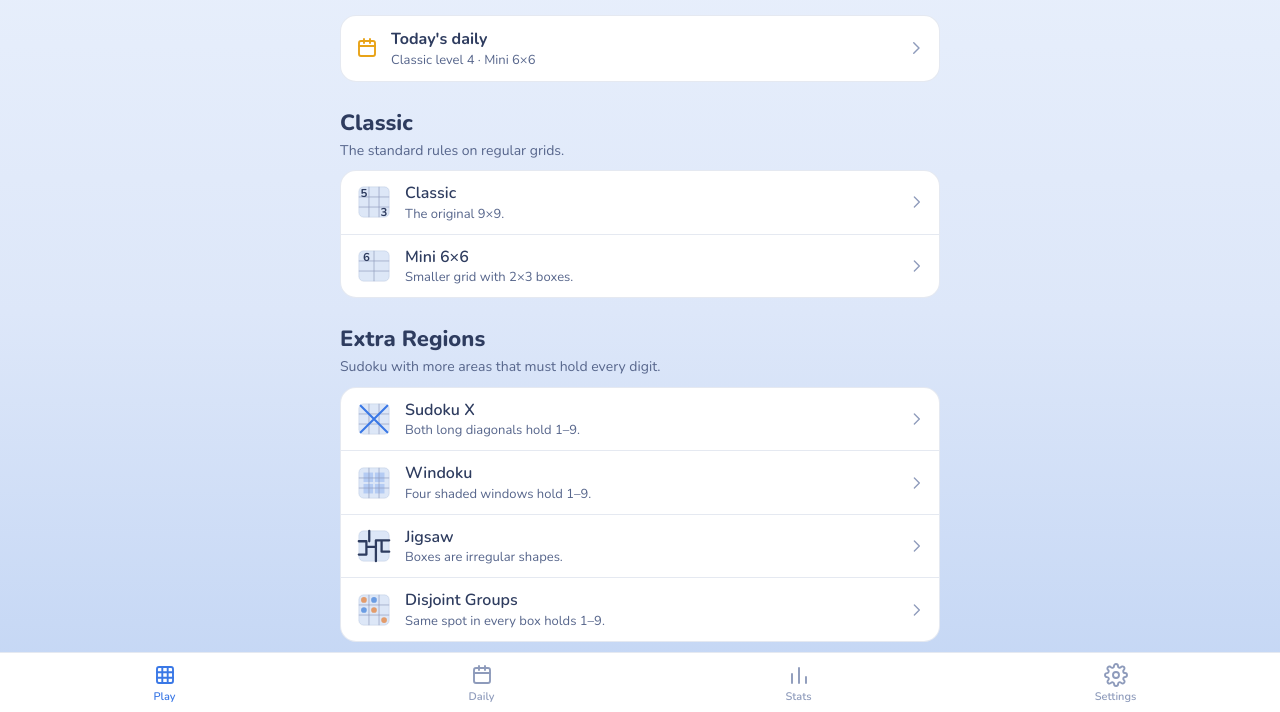
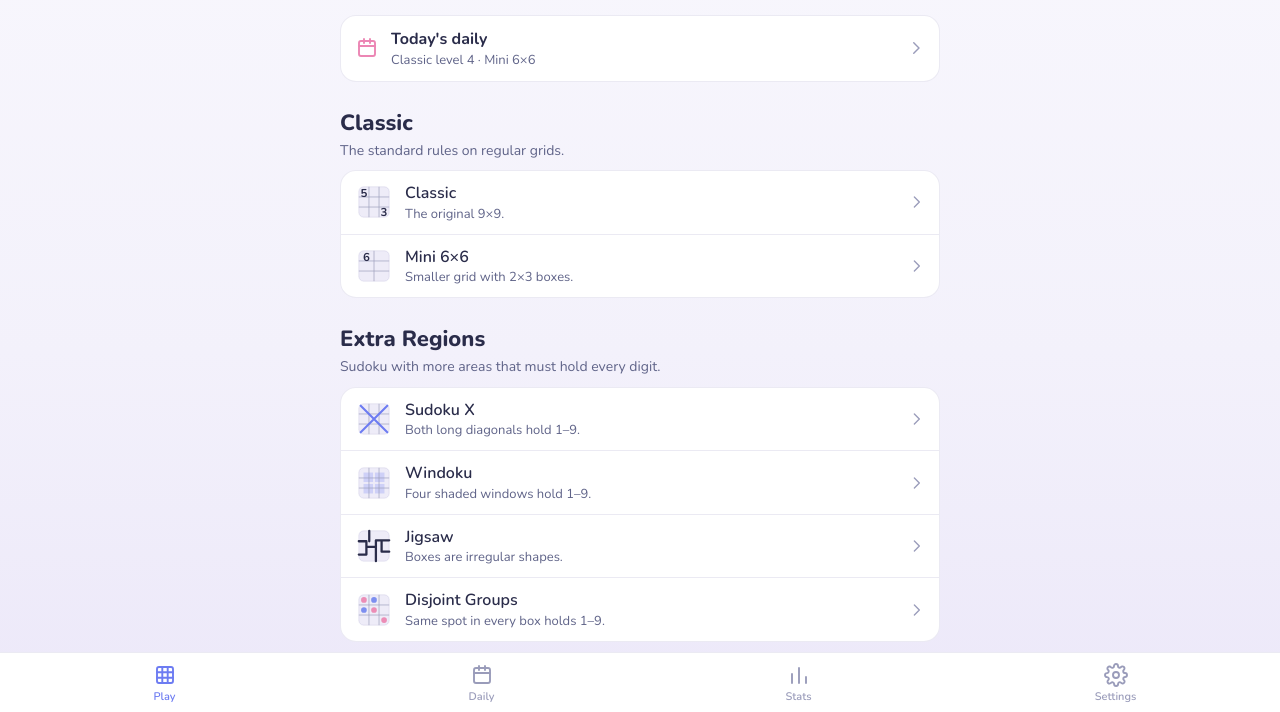
Before and after one commit to Scourmya/sudoku, a website with bundled scripts: page index.html in a window 1280 px wide. Shown: the part 88-800 px from the top of the page. Built offline with nearby package versions, Linux system fonts and the light colour scheme.

Commit message:
Redo play controls after sketch, add pink, blue and purple palette
- Number keys always in two rows on a rounded panel
- Dock: Undo, notes toggle with rules badge, Erase, Hint below
- Reset moves to the gear menu and asks first
- New Light and Dark palette, pink replaces yellow, gradient level star
- Bump service worker cache to sudoku-v4

```diff
--- a/css/style.css
+++ b/css/style.css
@@ -1,47 +1,55 @@
 :root{
-  --bg:#e3ebf9;
-  --bg-gradient:linear-gradient(180deg,#e9f0fc 0%,#dde7f9 50%,#c2d5f4 100%);
+  --bg:#f6f5fc;
+  --bg-gradient:linear-gradient(180deg,#f8f7fd 0%,#f3f1fb 55%,#ece8f9 100%);
   --surface:#ffffff;
-  --surface-2:#dde7f7;
-  --ink:#2e3c5f;
-  --ink-soft:#56658b;
-  --ink-faint:#8e9bbb;
-  --line:rgba(55,85,145,.13);
-  --accent:#3a78e6;
+  --surface-2:#eeecf8;
+  --ink:#2a2c4a;
+  --ink-soft:#5f6388;
+  --ink-faint:#9a9cba;
+  --line:rgba(72,62,150,.11);
+  --accent:#6d7cf2;
   --accent-ink:#fff;
-  --accent-soft:rgba(58,120,230,.12);
-  --good:#2b8a5a;
-  --error:#d9434b;
-  --warm:#e8a317;
+  --accent-soft:rgba(109,124,242,.12);
+  --purple:#9a7ff0;
+  --pink:#ec86b4;
+  --good:#3a9b78;
+  --error:#e0536e;
+  --warm:#ec86b4;
   --board-bg:#ffffff;
-  --grid-thin:#8fa9db;
-  --grid-thick:#5a7cbe;
-  --hl-peer:#e8eff9;
-  --hl-same:rgba(58,120,230,.14);
-  --hl-selected:#bfe0f3;
-  --hl-error:#fde4e6;
-  --hl-hint-area:rgba(232,163,23,.16);
-  --ring:#47c0f1;
-  --note-circle:#c6ecfb;
-  --window:rgba(58,120,230,.09);
-  --tint-a:rgba(240,175,80,.13);
-  --tint-b:rgba(90,150,230,.12);
-  --tint-c:rgba(100,190,130,.13);
-  --tint-d:rgba(210,120,200,.11);
-  --thermo:rgba(46,60,95,.13);
-  --parity:rgba(46,60,95,.09);
+  --grid-thin:#dcd9f0;
+  --grid-thick:#9a98dc;
+  --hl-peer:#f4f2fd;
+  --hl-same:rgba(109,124,242,.14);
+  --hl-selected:#e3e7fe;
+  --hl-error:#fde6ec;
+  --hl-hint-area:rgba(236,134,180,.15);
+  --ring:#a48af2;
+  --note-circle:rgba(154,127,240,.2);
+  --window:rgba(109,124,242,.09);
+  --tint-a:rgba(236,134,180,.13);
+  --tint-b:rgba(109,140,242,.12);
+  --tint-c:rgba(90,190,170,.13);
+  --tint-d:rgba(154,127,240,.13);
+  --thermo:rgba(42,44,74,.12);
+  --parity:rgba(42,44,74,.08);
   --disjoint-opacity:.18;
-  --dock:#7fa3dc;
-  --dock-ink:#ffffff;
-  --level-bar:#cddbf4;
-  --track-off:#4d6595;
-  --key-face:linear-gradient(180deg,#ffffff 0%,#edf2fb 100%);
-  --key-shadow:0 4px 0 #b4c7e9,0 7px 12px rgba(60,90,150,.22);
-  --hud-face:linear-gradient(180deg,#ffffff 0%,#e8eff9 100%);
-  --hud-shadow:0 3px 0 #b7c9ea,0 5px 10px rgba(60,90,150,.18);
-  --digit-given:#3a4869;
-  --digit-entry:#2f6fdc;
-  --shadow:0 1px 2px rgba(46,60,95,.06),0 4px 14px rgba(46,60,95,.07);
+  --deck:linear-gradient(135deg,#eceefd 0%,#efebfb 55%,#f8ebf4 100%);
+  --deck-2:linear-gradient(135deg,#e1e5fc 0%,#e7e0f9 55%,#f3dfee 100%);
+  --deck-shadow:0 -6px 24px rgba(90,80,170,.08);
+  --dock-ink:#6b6e93;
+  --level-bar:#ebe9f8;
+  --track-off:#dedbf2;
+  --track-word:#8f8fb4;
+  --track-on:linear-gradient(90deg,#7b8cf4,#a487f0);
+  --key-face:#ffffff;
+  --key-shadow:0 2px 0 #e0ddf3,0 6px 14px rgba(90,80,170,.12);
+  --hud-face:#ffffff;
+  --hud-shadow:0 2px 0 #e0ddf3,0 5px 12px rgba(90,80,170,.11);
+  --star-a:#f29bc1;
+  --star-b:#a487f0;
+  --digit-given:#2a2c4a;
+  --digit-entry:#6670ee;
+  --shadow:0 1px 2px rgba(42,44,74,.05),0 4px 14px rgba(72,62,150,.07);
   --font-ui:"Nunito",-apple-system,BlinkMacSystemFont,"Segoe UI",Roboto,sans-serif;
   --font-display:"Nunito",-apple-system,BlinkMacSystemFont,"Segoe UI",Roboto,sans-serif;
   --font-digits:"Nunito",ui-rounded,"SF Pro Rounded",-apple-system,sans-serif;
@@ -52,48 +60,59 @@
 :root[data-theme="paper"]{
   --bg:#f3efe6;--bg-gradient:linear-gradient(180deg,#f5f1e8,#efe9dc);--surface:#fffdf8;--surface-2:#ebe5d8;--ink:#1d2230;--ink-soft:#585e6d;--ink-faint:#8f939d;
   --line:rgba(29,34,48,.11);--accent:#3b52c4;--accent-soft:rgba(59,82,196,.11);--error:#c23b3b;--warm:#d49a1f;
+  --purple:#3b52c4;--pink:#c9553f;--good:#2b8a5a;
   --board-bg:#fffdf8;--grid-thin:rgba(29,34,48,.2);--grid-thick:#262b3a;--hl-peer:rgba(59,82,196,.065);
-  --hl-same:rgba(59,82,196,.2);--hl-selected:rgba(59,82,196,.2);--hl-error:rgba(194,59,59,.13);
+  --hl-same:rgba(59,82,196,.2);--hl-selected:rgba(59,82,196,.2);--hl-error:rgba(194,59,59,.13);--hl-hint-area:rgba(212,154,31,.16);
   --ring:#6d83dd;--note-circle:rgba(59,82,196,.18);
   --window:rgba(59,82,196,.1);--tint-a:rgba(225,170,90,.14);--tint-b:rgba(110,160,220,.14);--tint-c:rgba(120,190,130,.15);
   --tint-d:rgba(200,130,190,.13);--thermo:rgba(29,34,48,.15);--parity:rgba(29,34,48,.11);--disjoint-opacity:.2;
-  --dock:#e4dccb;--dock-ink:#5d5647;--level-bar:#e9e3d5;--track-off:#8f8775;
+  --deck:#ebe5d8;--deck-2:#e4dccb;--deck-shadow:none;--dock-ink:#5d5647;--level-bar:#e9e3d5;
+  --track-off:#8f8775;--track-word:rgba(255,255,255,.85);--track-on:#3b52c4;
   --key-face:linear-gradient(180deg,#fffdf8,#f3eee3);--key-shadow:0 4px 0 #d8cfbc,0 7px 12px rgba(60,50,30,.14);
   --hud-face:linear-gradient(180deg,#fffdf8,#f3eee3);--hud-shadow:0 3px 0 #d8cfbc,0 5px 10px rgba(60,50,30,.12);
+  --star-a:#f7a63c;--star-b:#ea4f3d;
   --digit-given:#1d2230;--digit-entry:#3b52c4;
   --shadow:0 1px 2px rgba(29,34,48,.06),0 4px 14px rgba(29,34,48,.06);
   --font-display:ui-serif,"New York","Iowan Old Style",Georgia,serif;
 }
 
 :root[data-theme="dark"]{
-    --bg:#141a2c;--bg-gradient:linear-gradient(180deg,#171e33 0%,#141a2c 55%,#1b2748 100%);
-    --surface:#1e2639;--surface-2:#29334b;--ink:#e6eaf4;--ink-soft:#a7b1c8;--ink-faint:#737e98;
-    --line:rgba(255,255,255,.08);--accent:#7ca4ff;--accent-ink:#0f1422;--accent-soft:rgba(124,164,255,.14);
-    --good:#5cc28a;--error:#ff6f7a;--warm:#f0b43a;--board-bg:#1b2235;--grid-thin:#34446b;--grid-thick:#6f8fd6;
-    --hl-peer:#222b42;--hl-same:rgba(124,164,255,.2);--hl-selected:rgba(70,191,240,.24);--hl-error:rgba(255,111,122,.16);
-    --hl-hint-area:rgba(240,180,58,.15);--ring:#4cc4f2;--note-circle:rgba(70,191,240,.28);
-    --window:rgba(124,164,255,.11);--tint-a:rgba(225,170,90,.12);--tint-b:rgba(110,160,220,.13);--tint-c:rgba(120,190,130,.12);--tint-d:rgba(200,130,190,.12);
+    --bg:#14142a;--bg-gradient:linear-gradient(180deg,#17172f 0%,#141429 55%,#1a1838 100%);
+    --surface:#1e1e38;--surface-2:#2a2948;--ink:#ecebfa;--ink-soft:#adacd0;--ink-faint:#77769d;
+    --line:rgba(255,255,255,.08);--accent:#8e9bff;--accent-ink:#12122a;--accent-soft:rgba(142,155,255,.15);
+    --purple:#b39dff;--pink:#ff9fca;--good:#5fcaa4;--error:#ff7b94;--warm:#ff9fca;
+    --board-bg:#1a1a33;--grid-thin:#2e2d50;--grid-thick:#7c7ed6;
+    --hl-peer:#222143;--hl-same:rgba(142,155,255,.18);--hl-selected:rgba(142,155,255,.26);--hl-error:rgba(255,123,148,.16);
+    --hl-hint-area:rgba(255,159,202,.14);--ring:#b8a2ff;--note-circle:rgba(179,157,255,.28);
+    --window:rgba(142,155,255,.11);--tint-a:rgba(255,159,202,.11);--tint-b:rgba(142,155,255,.12);--tint-c:rgba(95,202,164,.11);--tint-d:rgba(179,157,255,.12);
     --thermo:rgba(255,255,255,.13);--parity:rgba(255,255,255,.09);--disjoint-opacity:.14;
-    --dock:#22315a;--dock-ink:#c9d3ea;--level-bar:#212b44;--track-off:#3a4b72;
-    --key-face:linear-gradient(180deg,#2d3a5b 0%,#243049 100%);--key-shadow:0 4px 0 #101729,0 7px 12px rgba(0,0,0,.35);
-    --hud-face:linear-gradient(180deg,#2d3a5b 0%,#243049 100%);--hud-shadow:0 3px 0 #101729,0 5px 10px rgba(0,0,0,.3);
-    --digit-given:#e6eaf4;--digit-entry:#8bb2ff;
+    --deck:linear-gradient(135deg,#1e2040 0%,#211e40 55%,#291e3d 100%);--deck-2:linear-gradient(135deg,#262a50 0%,#2a254f 55%,#34244b 100%);
+    --deck-shadow:0 -6px 24px rgba(0,0,0,.25);--dock-ink:#b3b2d6;--level-bar:#1e1e38;
+    --track-off:#34335a;--track-word:#8d8cb5;--track-on:linear-gradient(90deg,#7f8cf5,#a98ef5);
+    --key-face:linear-gradient(180deg,#2e2d54 0%,#28274b 100%);--key-shadow:0 2px 0 #121128,0 6px 14px rgba(0,0,0,.3);
+    --hud-face:linear-gradient(180deg,#2e2d54 0%,#28274b 100%);--hud-shadow:0 2px 0 #121128,0 5px 12px rgba(0,0,0,.28);
+    --star-a:#ff9fca;--star-b:#a98ef5;
+    --digit-given:#ecebfa;--digit-entry:#a5adff;
     --shadow:0 1px 2px rgba(0,0,0,.3);color-scheme:dark;
 }
 @media (prefers-color-scheme:dark){
   :root:not([data-theme]){
-    --bg:#141a2c;--bg-gradient:linear-gradient(180deg,#171e33 0%,#141a2c 55%,#1b2748 100%);
-    --surface:#1e2639;--surface-2:#29334b;--ink:#e6eaf4;--ink-soft:#a7b1c8;--ink-faint:#737e98;
-    --line:rgba(255,255,255,.08);--accent:#7ca4ff;--accent-ink:#0f1422;--accent-soft:rgba(124,164,255,.14);
-    --good:#5cc28a;--error:#ff6f7a;--warm:#f0b43a;--board-bg:#1b2235;--grid-thin:#34446b;--grid-thick:#6f8fd6;
-    --hl-peer:#222b42;--hl-same:rgba(124,164,255,.2);--hl-selected:rgba(70,191,240,.24);--hl-error:rgba(255,111,122,.16);
-    --hl-hint-area:rgba(240,180,58,.15);--ring:#4cc4f2;--note-circle:rgba(70,191,240,.28);
-    --window:rgba(124,164,255,.11);--tint-a:rgba(225,170,90,.12);--tint-b:rgba(110,160,220,.13);--tint-c:rgba(120,190,130,.12);--tint-d:rgba(200,130,190,.12);
+    --bg:#14142a;--bg-gradient:linear-gradient(180deg,#17172f 0%,#141429 55%,#1a1838 100%);
+    --surface:#1e1e38;--surface-2:#2a2948;--ink:#ecebfa;--ink-soft:#adacd0;--ink-faint:#77769d;
+    --line:rgba(255,255,255,.08);--accent:#8e9bff;--accent-ink:#12122a;--accent-soft:rgba(142,155,255,.15);
+    --purple:#b39dff;--pink:#ff9fca;--good:#5fcaa4;--error:#ff7b94;--warm:#ff9fca;
+    --board-bg:#1a1a33;--grid-thin:#2e2d50;--grid-thick:#7c7ed6;
+    --hl-peer:#222143;--hl-same:rgba(142,155,255,.18);--hl-selected:rgba(142,155,255,.26);--hl-error:rgba(255,123,148,.16);
+    --hl-hint-area:rgba(255,159,202,.14);--ring:#b8a2ff;--note-circle:rgba(179,157,255,.28);
+    --window:rgba(142,155,255,.11);--tint-a:rgba(255,159,202,.11);--tint-b:rgba(142,155,255,.12);--tint-c:rgba(95,202,164,.11);--tint-d:rgba(179,157,255,.12);
     --thermo:rgba(255,255,255,.13);--parity:rgba(255,255,255,.09);--disjoint-opacity:.14;
-    --dock:#22315a;--dock-ink:#c9d3ea;--level-bar:#212b44;--track-off:#3a4b72;
-    --key-face:linear-gradient(180deg,#2d3a5b 0%,#243049 100%);--key-shadow:0 4px 0 #101729,0 7px 12px rgba(0,0,0,.35);
-    --hud-face:linear-gradient(180deg,#2d3a5b 0%,#243049 100%);--hud-shadow:0 3px 0 #101729,0 5px 10px rgba(0,0,0,.3);
-    --digit-given:#e6eaf4;--digit-entry:#8bb2ff;
+    --deck:linear-gradient(135deg,#1e2040 0%,#211e40 55%,#291e3d 100%);--deck-2:linear-gradient(135deg,#262a50 0%,#2a254f 55%,#34244b 100%);
+    --deck-shadow:0 -6px 24px rgba(0,0,0,.25);--dock-ink:#b3b2d6;--level-bar:#1e1e38;
+    --track-off:#34335a;--track-word:#8d8cb5;--track-on:linear-gradient(90deg,#7f8cf5,#a98ef5);
+    --key-face:linear-gradient(180deg,#2e2d54 0%,#28274b 100%);--key-shadow:0 2px 0 #121128,0 6px 14px rgba(0,0,0,.3);
+    --hud-face:linear-gradient(180deg,#2e2d54 0%,#28274b 100%);--hud-shadow:0 2px 0 #121128,0 5px 12px rgba(0,0,0,.28);
+    --star-a:#ff9fca;--star-b:#a98ef5;
+    --digit-given:#ecebfa;--digit-entry:#a5adff;
     --shadow:0 1px 2px rgba(0,0,0,.3);color-scheme:dark;
   }
 }
@@ -172,7 +191,7 @@ h1,h2,p{margin:0}
 .glyph-thermo{stroke:var(--ink-faint);stroke-width:6;stroke-linecap:round}
 .glyph-white{fill:var(--surface);stroke:var(--ink);stroke-width:1.6}
 .glyph-black{fill:var(--ink)}
-.glyph-dot-a{fill:#e39c6b}.glyph-dot-b{fill:#6b9de3}
+.glyph-dot-a{fill:#ec8db6}.glyph-dot-b{fill:#7d8ff0}
 
 .streak-row{display:grid;grid-template-columns:repeat(3,1fr);gap:10px;margin-bottom:14px}
 .streak-box{background:var(--surface);border:1px solid var(--line);border-radius:var(--radius);padding:12px 10px;display:flex;flex-direction:column;align-items:center}
@@ -301,7 +320,9 @@ h1,h2,p{margin:0}
 .level-info{display:flex;align-items:center;gap:7px;min-width:0}
 .level-word{font-size:18px;font-weight:600;color:var(--ink-soft);white-space:nowrap}
 .level-star{position:relative;width:30px;height:30px;display:grid;place-items:center;flex:none}
-.level-star svg{position:absolute;inset:0;width:100%;height:100%;fill:#ea4f3d;stroke:#f7a63c;stroke-width:1.5;stroke-linejoin:round}
+.level-star svg{position:absolute;inset:0;width:100%;height:100%;fill:url(#star-fill);stroke:none}
+.star-stop-a{stop-color:var(--star-a)}
+.star-stop-b{stop-color:var(--star-b)}
 .level-star b{position:relative;color:#fff;font-size:12.5px;font-weight:900;margin-top:2px}
 .level-name{font-size:14px;color:var(--ink-faint);font-weight:700;white-space:nowrap;overflow:hidden;text-overflow:ellipsis}
 .level-change{padding:7px 14px;border-radius:20px;background:var(--surface);color:var(--ink-soft);font-weight:700;font-size:15px;box-shadow:var(--shadow);white-space:nowrap;flex:none}
@@ -313,29 +334,35 @@ h1,h2,p{margin:0}
 .game-message.is-visible{opacity:1}
 .game-stats-line{display:flex;justify-content:center;gap:14px;font-size:12px;font-weight:800;color:var(--ink-faint);min-height:16px;margin-bottom:6px}
 .game-stats-line .mistake-count{color:var(--error)}
-.pad{--key:clamp(44px,13.8vw,62px);display:flex;flex-direction:column;align-items:center;gap:12px;padding-bottom:14px}
-.pad-row{display:flex;justify-content:center;gap:clamp(10px,4.2vw,20px)}
+.controls{margin:0 -14px;background:var(--deck);border-radius:32px 32px 0 0;box-shadow:var(--deck-shadow);display:flex;flex-direction:column}
+.pad{--key:clamp(46px,14.4vw,60px);display:flex;flex-direction:column;align-items:center;gap:10px;padding:16px 14px 14px}
+.pad-row{display:flex;justify-content:center;gap:clamp(12px,4.6vw,22px)}
 .pad-key{position:relative;width:var(--key);height:var(--key);border-radius:50%;background:var(--key-face);box-shadow:var(--key-shadow);display:grid;place-items:center;transition:transform .06s}
-.pad-key:active{transform:translateY(3px)}
-.pad-digit{font-family:var(--font-digits);font-size:calc(var(--key)*.47);font-weight:600;color:var(--digit-given);line-height:1}
-.pad-left{position:absolute;top:-3px;right:-5px;min-width:18px;height:18px;padding:0 4px;border-radius:9px;background:var(--surface);box-shadow:var(--shadow);color:var(--ink-faint);font-size:10.5px;font-weight:900;display:grid;place-items:center}
+.pad-key:active{transform:translateY(2px)}
+.pad-digit{font-family:var(--font-digits);font-size:calc(var(--key)*.46);font-weight:600;color:var(--digit-given);line-height:1}
+.pad-left{position:absolute;top:-3px;right:-5px;min-width:18px;height:18px;padding:0 4px;border-radius:9px;background:var(--surface);box-shadow:var(--shadow);color:var(--purple);font-size:10.5px;font-weight:900;display:grid;place-items:center}
 .pad-left:empty{display:none}
 .pad.notes-mode .pad-digit{color:var(--accent);font-size:calc(var(--key)*.36)}
 .pad.notes-mode .pad-key.is-noted{background:var(--note-circle)}
 .pad-key.is-done{opacity:.3}
-.dock{margin:0 -14px;padding:14px 18px calc(env(safe-area-inset-bottom) + 10px);background:var(--dock);border-radius:36px 36px 0 0;display:flex;flex-direction:column;gap:10px}
-.dock-row{display:flex;align-items:center;justify-content:space-between;gap:10px}
+.dock{padding:14px 16px calc(env(safe-area-inset-bottom) + 12px);background:var(--deck-2);border-radius:28px 28px 0 0;display:grid;grid-template-columns:1fr auto 1fr;grid-template-areas:"undo notes erase" ". hint .";align-items:center;row-gap:10px}
+.tool-undo{grid-area:undo;justify-self:center}
+.tool-erase{grid-area:erase;justify-self:center}
 .round-tool{display:flex;flex-direction:column;align-items:center;gap:3px;width:60px;color:var(--dock-ink);font-size:11.5px;font-weight:800;flex:none}
-.round-tool .icon{width:44px;height:44px;padding:10px;border-radius:50%;background:var(--hud-face);box-shadow:var(--hud-shadow);color:var(--accent);stroke-width:2.3}
-.notes-toggle{position:relative;width:170px;height:54px;border-radius:28px;background:var(--surface);box-shadow:var(--hud-shadow);flex:none}
-.toggle-track{position:absolute;left:12px;right:12px;top:16px;height:22px;border-radius:12px;background:var(--track-off);display:flex;align-items:center;justify-content:flex-end;padding:0 14px;transition:background .2s}
-.toggle-word{font-size:11px;font-weight:900;letter-spacing:1px;color:rgba(255,255,255,.85)}
-.notes-toggle.is-on .toggle-track{background:var(--accent);justify-content:flex-start}
-.toggle-knob{position:absolute;left:4px;top:4px;width:46px;height:46px;border-radius:50%;background:var(--hud-face);box-shadow:0 2px 6px rgba(30,50,90,.3);display:grid;place-items:center;color:var(--warm);transition:left .2s cubic-bezier(.3,.7,.3,1)}
-.toggle-knob .icon{width:26px;height:26px;stroke-width:2.3}
-.notes-toggle.is-on .toggle-knob{left:calc(100% - 50px);color:var(--accent)}
-.hint-pill{display:flex;align-items:center;justify-content:center;gap:8px;height:50px;min-width:150px;padding:0 22px 0 16px;border-radius:26px;background:var(--surface);box-shadow:var(--hud-shadow);color:var(--ink);font-weight:800;font-size:17px}
-.hint-pill .icon{width:30px;height:30px;color:var(--warm);stroke-width:2.2}
+.round-tool .icon{width:46px;height:46px;padding:11px;border-radius:50%;background:var(--hud-face);box-shadow:var(--hud-shadow);color:var(--accent);stroke-width:2.3}
+.notes-wrap{grid-area:notes;position:relative}
+.notes-toggle{position:relative;display:block;width:168px;height:52px;border-radius:28px;background:var(--surface);box-shadow:var(--hud-shadow)}
+.toggle-track{position:absolute;left:12px;right:12px;top:15px;height:22px;border-radius:12px;background:var(--track-off);display:flex;align-items:center;justify-content:flex-end;padding:0 14px}
+.toggle-word{font-size:11px;font-weight:900;letter-spacing:1.2px;color:var(--track-word)}
+.notes-toggle.is-on .toggle-track{background:var(--track-on);justify-content:flex-start}
+.notes-toggle.is-on .toggle-word{color:#fff}
+.toggle-knob{position:absolute;left:4px;top:4px;width:44px;height:44px;border-radius:50%;background:var(--hud-face);box-shadow:0 2px 6px rgba(50,40,120,.22);display:grid;place-items:center;color:var(--purple);transition:left .2s cubic-bezier(.3,.7,.3,1)}
+.toggle-knob .icon{width:24px;height:24px;stroke-width:2.3}
+.notes-toggle.is-on .toggle-knob{left:calc(100% - 48px);color:var(--accent)}
+.help-badge{position:absolute;top:-7px;right:-5px;width:24px;height:24px;border-radius:50%;background:var(--pink);color:#fff;font-size:14px;font-weight:900;line-height:24px;text-align:center;box-shadow:0 0 0 2.5px var(--surface),0 2px 6px rgba(50,40,120,.2)}
+.help-badge:active{transform:scale(.92)}
+.hint-pill{grid-area:hint;justify-self:center;display:flex;align-items:center;justify-content:center;gap:8px;width:168px;height:46px;border-radius:24px;background:var(--surface);box-shadow:var(--hud-shadow);color:var(--ink);font-weight:800;font-size:17px}
+.hint-pill .icon{width:26px;height:26px;color:var(--pink);stroke-width:2.2}
 .hint-badge{font-size:15px;font-weight:800;color:var(--ink-faint)}
 .hint-badge:empty{display:none}
 .is-disabled{opacity:.35;pointer-events:none}
@@ -348,17 +375,30 @@ h1,h2,p{margin:0}
   .level-word{font-size:16px}
   .level-change{padding:5px 12px;font-size:14px}
   .game-stats-line{min-height:14px;margin-bottom:4px}
-  .pad{--key:min(40px,calc((100vw - 68px)/9));flex-direction:row;justify-content:center;gap:5px;padding-bottom:8px}
-  .pad-row{display:contents}
+  .controls{border-radius:26px 26px 0 0}
+  .pad{--key:clamp(40px,11.8vw,46px);gap:7px;padding:10px 14px 8px}
+  .pad-row{gap:clamp(10px,4vw,18px)}
+  .dock{padding:8px 16px calc(env(safe-area-inset-bottom) + 6px);row-gap:6px;border-radius:24px 24px 0 0}
+  .round-tool{width:52px;font-size:10.5px}
+  .round-tool .icon{width:40px;height:40px;padding:9px}
+  .notes-toggle{width:150px;height:42px}
+  .toggle-track{top:11px;height:20px}
+  .toggle-knob{width:34px;height:34px}
+  .notes-toggle.is-on .toggle-knob{left:calc(100% - 38px)}
+  .hint-pill{width:150px;height:36px;font-size:15px}
+  .hint-pill .icon{width:22px;height:22px}
+}
+@media (max-height:640px){
+  .pad{--key:clamp(36px,11vw,42px);gap:6px;padding:9px 14px 8px}
   .pad-left{display:none}
-  .dock{padding-top:10px;gap:6px;border-radius:28px 28px 0 0}
-  .round-tool{width:52px;font-size:10.5px}
-  .round-tool .icon{width:38px;height:38px;padding:8px}
-  .notes-toggle{width:150px;height:46px}
-  .toggle-track{top:12px}
-  .toggle-knob{width:38px;height:38px}
-  .notes-toggle.is-on .toggle-knob{left:calc(100% - 42px)}
-  .hint-pill{height:42px;font-size:16px}
+  .dock{padding-top:8px;row-gap:5px}
+  .round-tool span{display:none}
+  .round-tool .icon{width:36px;height:36px;padding:8px}
+  .notes-toggle{width:140px;height:40px}
+  .toggle-track{top:10px}
+  .toggle-knob{width:32px;height:32px}
+  .notes-toggle.is-on .toggle-knob{left:calc(100% - 36px)}
+  .hint-pill{height:34px;font-size:14px}
 }
 
 .board .thin{stroke:var(--grid-thin);stroke-width:2.5}
--- a/js/app.js
+++ b/js/app.js
@@ -47,7 +47,7 @@ function applyTheme(){
   if(theme==='auto')delete document.documentElement.dataset.theme
   else document.documentElement.dataset.theme=theme
   const dark=theme==='dark'||(theme==='auto'&&window.matchMedia('(prefers-color-scheme: dark)').matches)
-  document.querySelector('meta[name="theme-color"]').setAttribute('content',dark?'#13151b':theme==='paper'?'#f3efe6':'#f3f6fb')
+  document.querySelector('meta[name="theme-color"]').setAttribute('content',dark?'#14142a':theme==='paper'?'#f3efe6':'#f6f5fc')
 }
 
 function renderShell(){
--- a/sw.js
+++ b/sw.js
@@ -1,5 +1,5 @@
 // offline cache: serve the app shell from cache, refresh it in the background
-const CACHE='sudoku-v3'
+const CACHE='sudoku-v4'
 const FILES=[
   './','index.html','manifest.webmanifest','css/style.css',
   'js/app.js','js/game.js','js/board.js','js/ui.js','js/icons.js','js/glyphs.js','js/storage.js',
```
Also changed, not shown: CLAUDE.md (+4 -3 lines), index.html (+1 -1 lines), js/game.js (+7 -9 lines).
